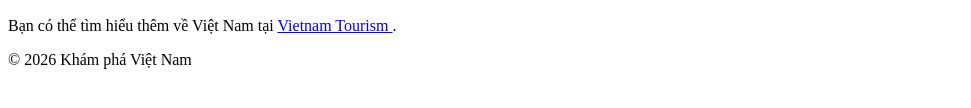
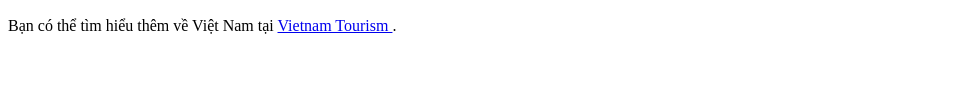
Before and after one commit to QuangAnhNguyen231/kham-pha-viet-nam, a plain HTML site: page index.html in a window 1280 px wide. Shown: the part 564-672 px from the top of the page, without its empty margins (0-971 px from the left). Drawn offline with Linux system fonts and the light colour scheme.

Commit message:
Update index.html

```diff
--- a/index.html
+++ b/index.html
@@ -1,7 +1,6 @@
 <!DOCTYPE html>
 <html lang="vi">
 <head>
-    <meta charset="UTF-8">
     <meta name="viewport" content="width=device-width, initial-scale=1.0">
     <title>Khám phá Việt Nam</title>
 </head>
@@ -46,9 +45,6 @@
         </section>
     </main>
 
-    <footer>
-        <p>© 2026 Khám phá Việt Nam</p>
-    </footer>
 
 </body>
 </html>
```
